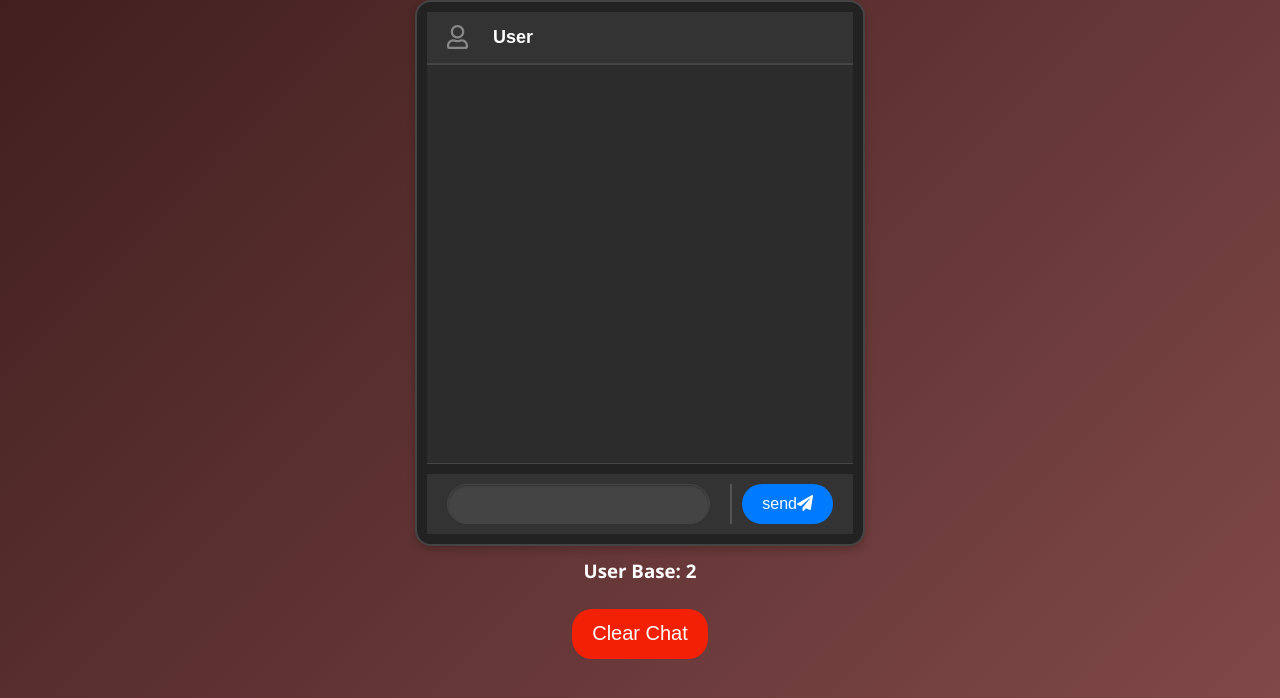
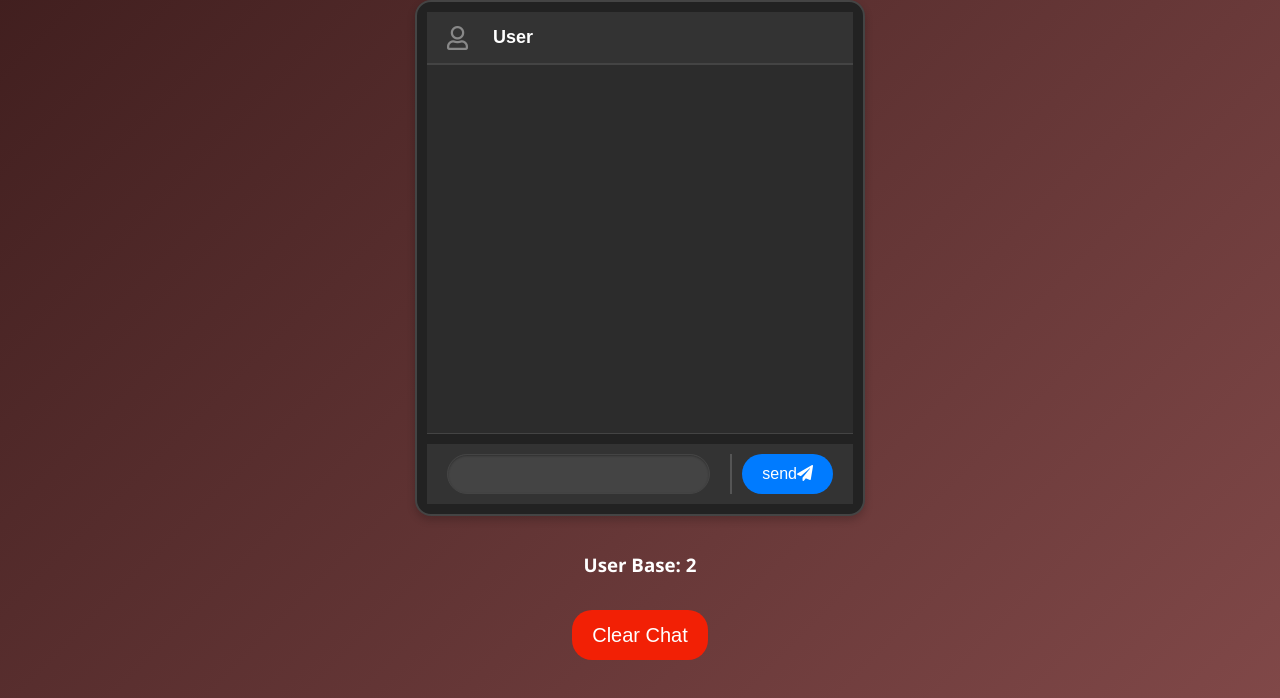
Before and after one commit to Pratinav-Tewari/WebSocket-Chat, a website: page public/chat.html in a window 1280 px wide. Shown: the part 102-800 px from the top of the page. Drawn offline with nearby package versions, Linux system fonts and the light colour scheme; no server answers.

Commit message:
stylings

```diff
--- a/public/style.css
+++ b/public/style.css
@@ -28,6 +28,8 @@ body {
     border-radius: 16px;
     overflow: hidden;
     width: 100%;
+    margin-top: 5px;
+    margin-bottom: 15px;
     max-width: 450px;
     box-shadow: 0 4px 8px rgba(0, 0, 0, 0.2);
     background-color: #222222;
@@ -179,7 +181,7 @@ body {
     flex-direction: column;
     background-color: #2c2c2c;
     width: 100%;
-    height: 400px;
+    height: 370px;
     overflow-y: auto;
     padding: 10px 20px;
     border-top: 1px solid #444444;
@@ -278,9 +280,10 @@ body {
     margin: 0 10px;
 }
 
-.clients-total {
+.user-base {
+    margin-top: 20px;
     margin: 10px 0;
-    color: #aaaaaa;
+    color: #ffffff;
     padding: 1px;
     text-align: center;
 }
```
Also changed, not shown: 1 other file.
